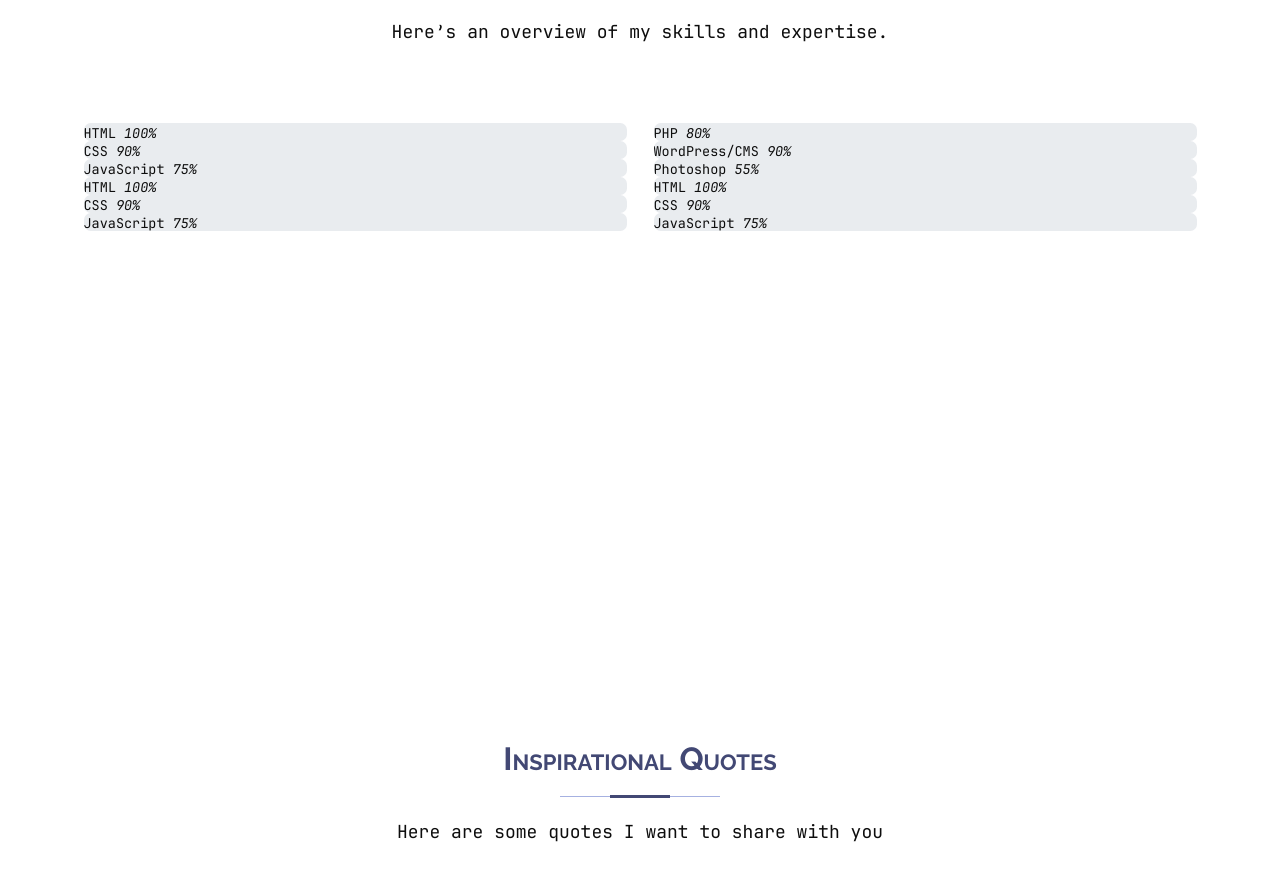
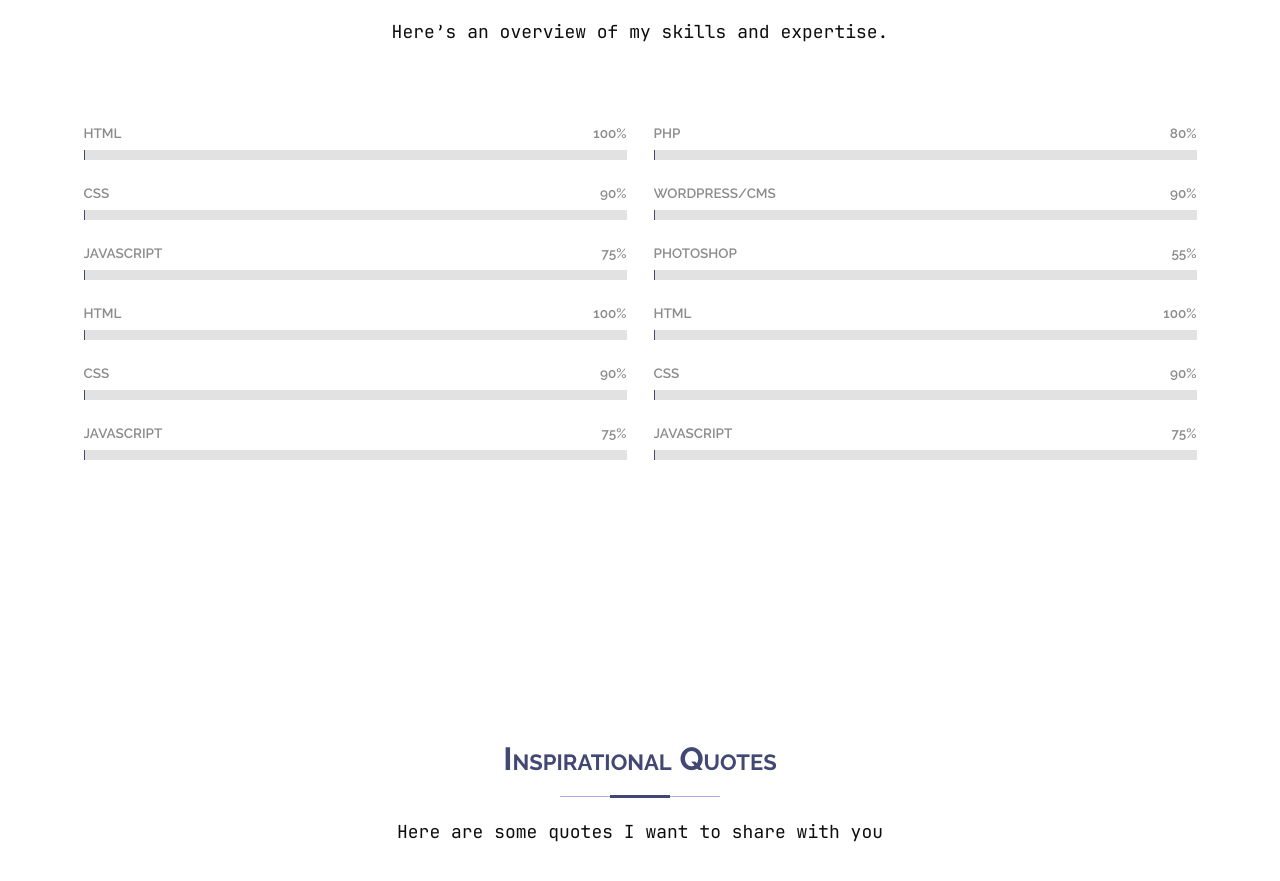
Before and after one commit to felehdev/portfolio-resume-frontend, a React (Vite) app: page / in a window 1280 px wide. Shown: the part 860-1741 px from the top of the page. Built offline with nearby package versions, Linux system fonts and the light colour scheme.

Commit message:
feat: style Skills component

```diff
--- /dev/null
+++ b/src/assets/styles/components/_skills.scss
@@ -0,0 +1,36 @@
+/*--------------------------------------------------------------
+# Skills Section
+--------------------------------------------------------------*/
+.skills .progress {
+  height: 60px;
+  display: block;
+  background: none;
+  border-radius: 0;
+}
+
+.skills .progress .skill {
+  color: $gray;
+  padding: 0;
+  margin: 0 0 6px 0;
+  text-transform: uppercase;
+  display: block;
+  font-weight: 600;
+  font-family: $font-family-secondary;
+}
+
+.skills .progress .skill .val {
+  float: right;
+  font-style: normal;
+}
+
+.skills .progress-bar-wrap {
+  background: rgba($gray, 0.25);
+  height: 10px;
+}
+
+.skills .progress-bar {
+  width: 1px;
+  height: 10px;
+  transition: 0.9s;
+  background-color: $primary;
+}
--- a/src/assets/styles/main.scss
+++ b/src/assets/styles/main.scss
@@ -5,6 +5,7 @@
 @import "base";
 @import "section";
 @import "components/home";
+@import "components/skills";
 @import "components/quotes";
 @import "components/contact";
 @import "responsive";
```
